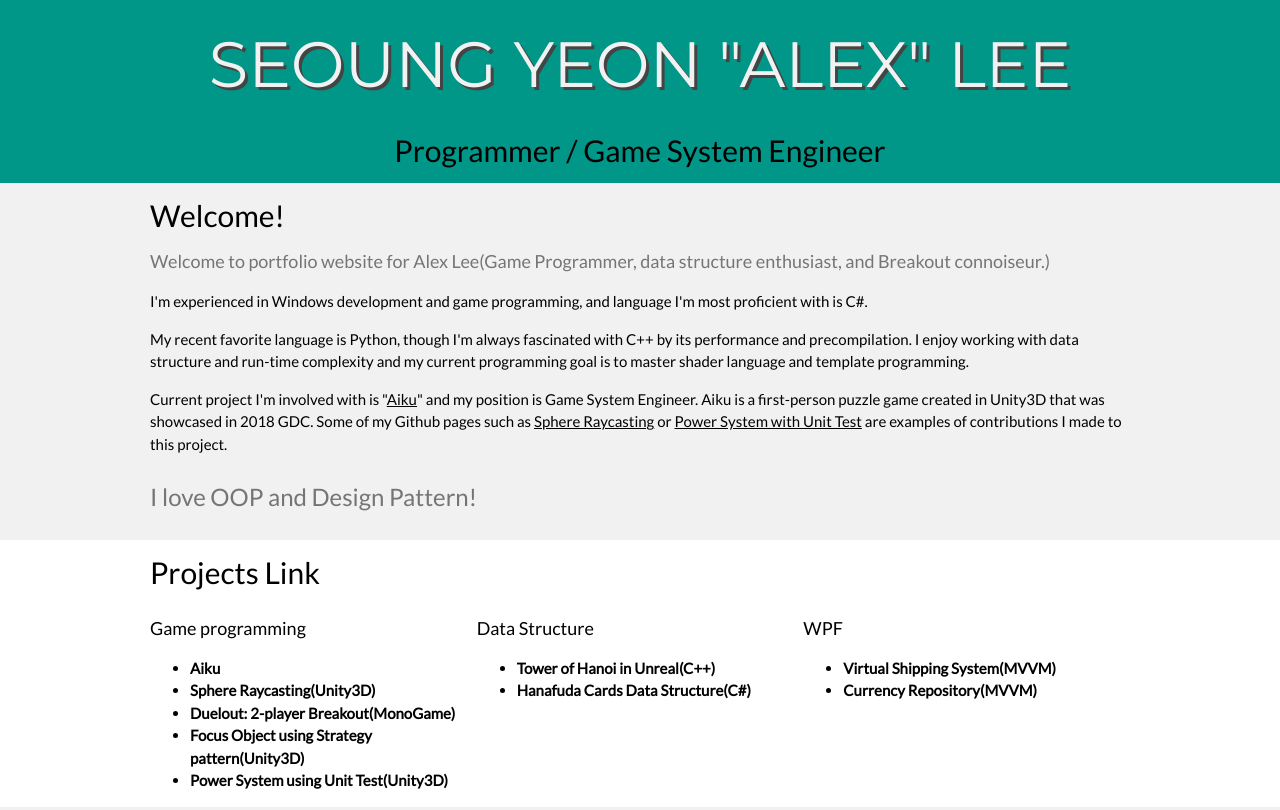
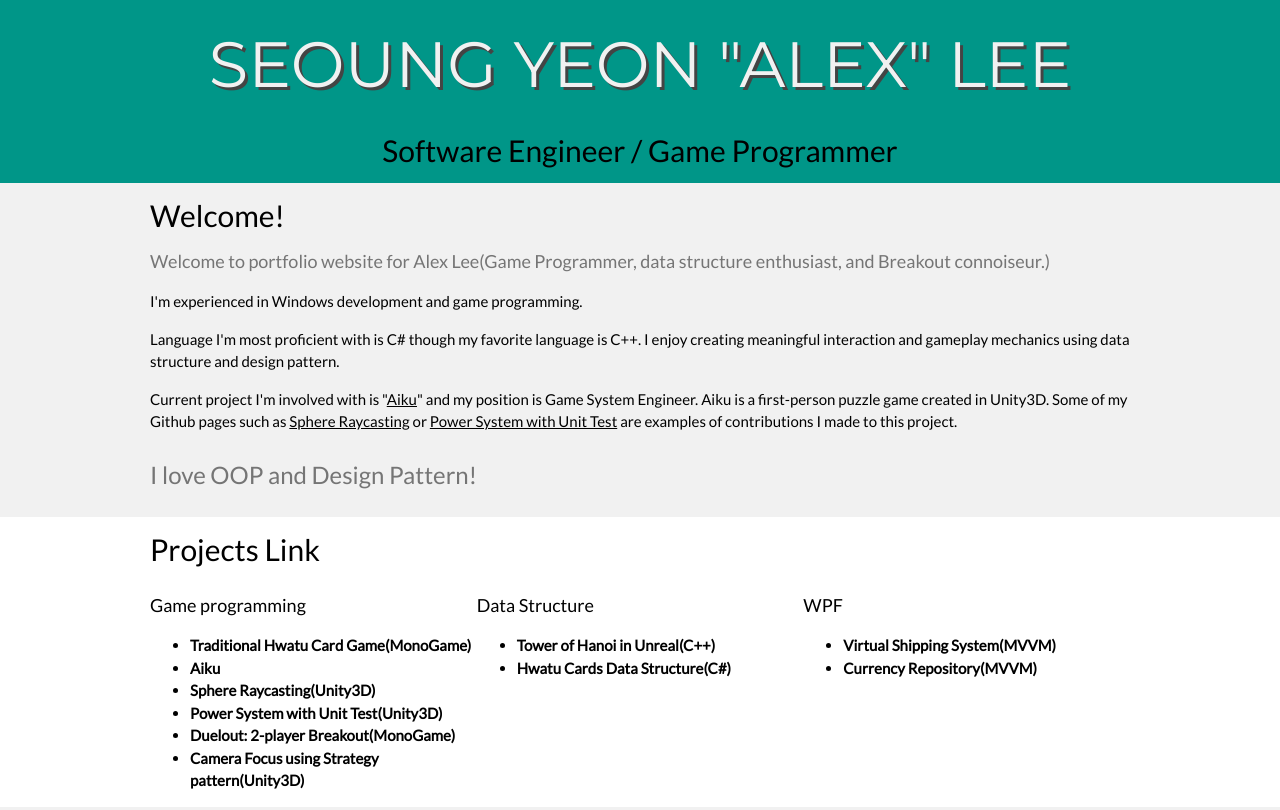
Before and after one commit to ALee1303/ALee1303.github.io, a plain HTML site: page index.html in a window 1280 px wide. Shown: the top 810 px of the page. Drawn offline with nearby package versions, Linux system fonts and the light colour scheme.

Commit message:
update resume and project list

```diff
--- a/index.html
+++ b/index.html
@@ -20,7 +20,7 @@
   <header>
     <div class="w3-container w3-teal w3-center">
       <h1 class="w3-margin w3-jumbo w3-text-light-gray" style="text-shadow:3px 3px 0 #444">SEOUNG YEON "ALEX" LEE</h1>
-      <h2 class="w3-text-black">Programmer / Game System Engineer</h2>
+      <h2 class="w3-text-black">Software Engineer / Game Programmer</h2>
     </div>
     <!-- Navbar -->
   </header>
@@ -29,9 +29,9 @@
     <div class="w3-content">
       <h2>Welcome!</h2>
       <h5 class="w3-text-gray">Welcome to portfolio website for Alex Lee(Game Programmer, data structure enthusiast, and Breakout connoiseur.)</h5>
-      <p>I'm experienced in Windows development and game programming, and language I'm most proficient with is C#.</p>
-      <p>My recent favorite language is Python, though I'm always fascinated with C++ by its performance and precompilation. I enjoy working with data structure and run-time complexity and my current programming goal is to master shader language and template programming.</p>
-      <p>Current project I'm involved with is "<a href="http://aiku-game.com/" target="_blank">Aiku</a>" and my position is Game System Engineer. Aiku is a first-person puzzle game created in Unity3D that was showcased in 2018 GDC. Some of my Github pages such as <a href="https://github.com/ALee1303/Sphere-Raycasting" target="_blank">Sphere Raycasting</a> or <a href="https://github.com/ALee1303/PowerSystemBase" target="_blank">Power System with Unit Test</a> are examples of contributions I made to this project.</p>
+      <p>I'm experienced in Windows development and game programming.</p>
+      <p>Language I'm most proficient with is C# though my favorite language is C++. I enjoy creating meaningful interaction and gameplay mechanics using data structure and design pattern.</p>
+      <p>Current project I'm involved with is "<a href="http://aiku-game.com/" target="_blank">Aiku</a>" and my position is Game System Engineer. Aiku is a first-person puzzle game created in Unity3D. Some of my Github pages such as <a href="https://github.com/ALee1303/Sphere-Raycasting" target="_blank">Sphere Raycasting</a> or <a href="https://github.com/ALee1303/PowerSystemBase" target="_blank">Power System with Unit Test</a> are examples of contributions I made to this project.</p>
       <p class="w3-xlarge w3-text-gray">I love OOP and Design Pattern!</p>
     </div>
   </div>
@@ -42,18 +42,19 @@
       <div class="w3-third">
         <h5>Game programming</h5>
         <ul>
+          <li><a href="https://github.com/ALee1303/Hwatu/tree/master/GoStop" target="_blank">Traditional Hwatu Card Game(MonoGame)</a></li>
           <li><a href="http://aiku-game.com/" target="_blank">Aiku</a></li>
           <li><a href="https://github.com/ALee1303/Sphere-Raycasting" target="_blank">Sphere Raycasting(Unity3D)</a></li>
+          <li><a href="https://github.com/ALee1303/PowerSystemBase" target="_blank">Power System with Unit Test(Unity3D)</a></li>
           <li><a href="https://github.com/ALee1303/DuelOut" target="_blank">Duelout: 2-player Breakout(MonoGame)</a></li>
-          <li><a href="https://github.com/ALee1303/CameraFocusInUnity" target="_blank">Focus Object using Strategy pattern(Unity3D)</a></li>
-          <li><a href="https://github.com/ALee1303/PowerSystemBase" target="_blank">Power System using Unit Test(Unity3D)</a></li>
+          <li><a href="https://github.com/ALee1303/CameraFocusInUnity" target="_blank">Camera Focus using Strategy pattern(Unity3D)</a></li>
         </ul>
       </div>
       <div class="w3-third">
         <h5>Data Structure</h5>
         <ul>
           <li><a href="https://github.com/ALee1303/Tower-Of-Hanoi" target="_blank">Tower of Hanoi in Unreal(C++)</a></li>
-          <li><a href="https://github.com/ALee1303/HanafudaDataStructure" target="_blank">Hanafuda Cards Data Structure(C#)</a></li>
+          <li><a href="https://github.com/ALee1303/Hwatu/tree/master/GoStop/Collection" target="_blank">Hwatu Cards Data Structure(C#)</a></li>
         </ul>
       </div>
       <div class="w3-third">
```
Also changed, not shown: 1 other file.
